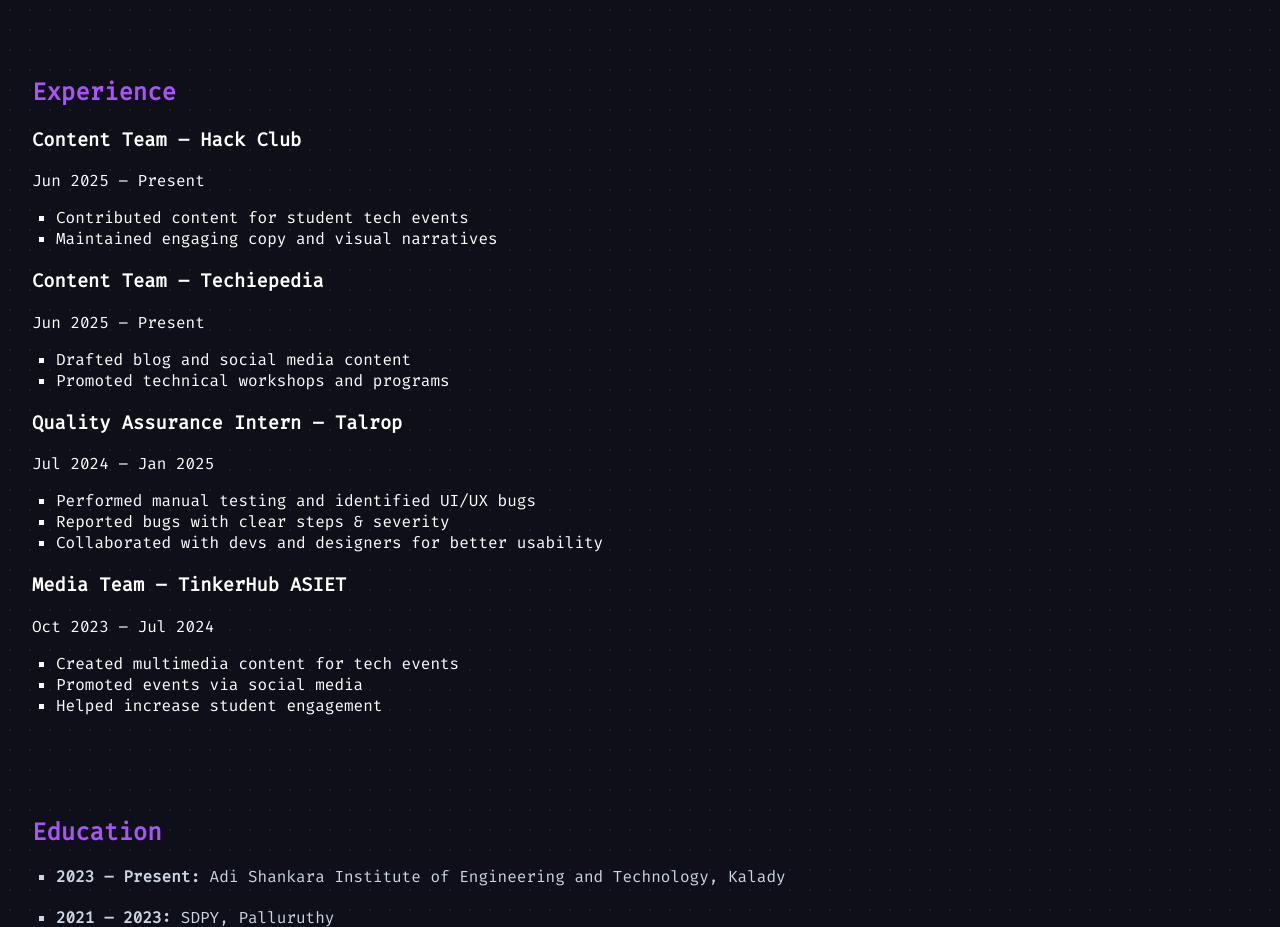
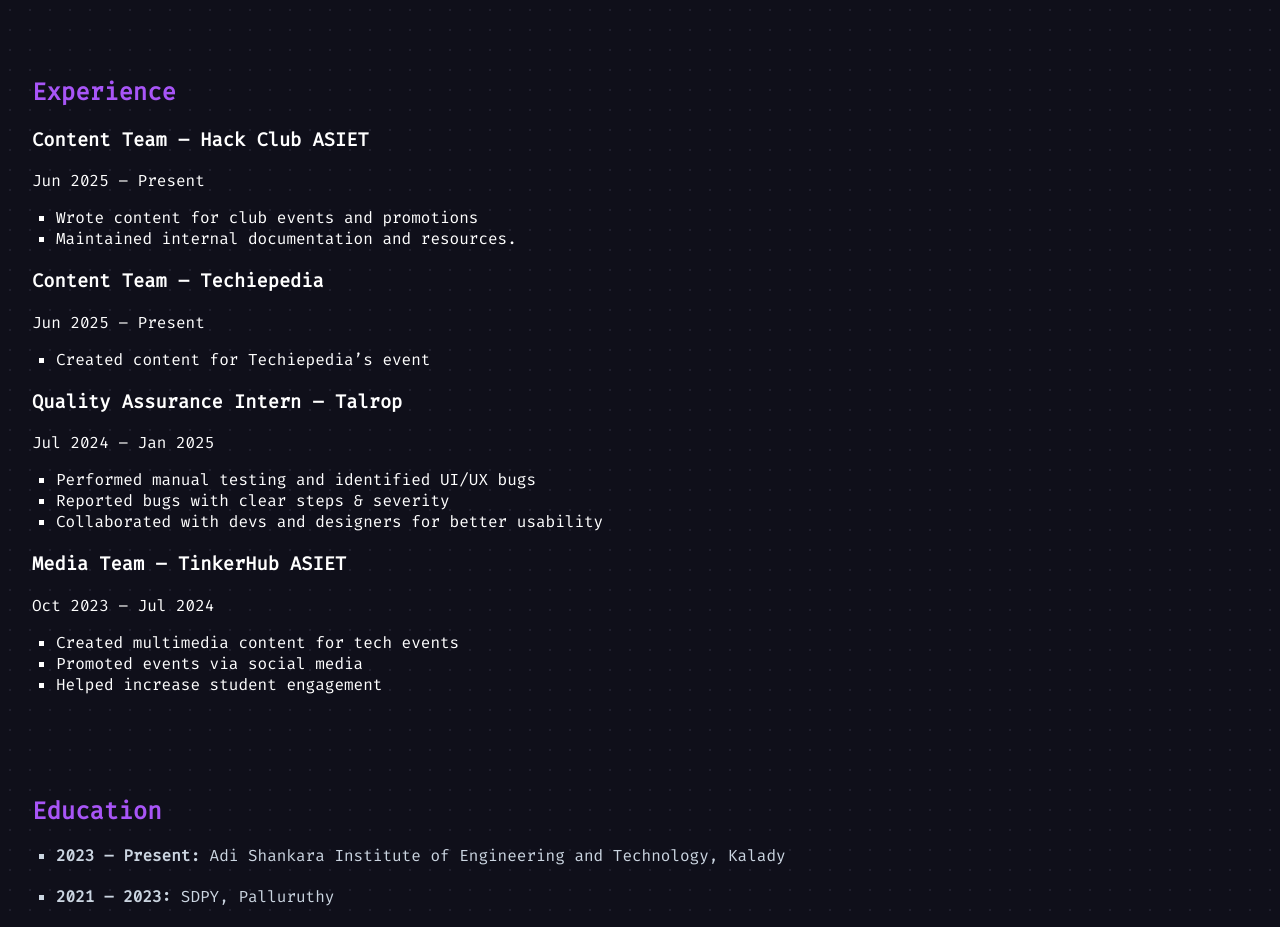
Before and after one commit to AnkitaSyam/portfolio, a plain HTML site: page index.html in a window 1280 px wide. Shown: the part 840-1767 px from the top of the page. Drawn offline with nearby package versions, Linux system fonts and the light colour scheme.

Commit message:
Update style.css

```diff
--- a/index.html
+++ b/index.html
@@ -29,19 +29,18 @@
   <section class="experience">
     <h2>Experience</h2>
     <div>
-      <h3>Content Team – Hack Club</h3>
+      <h3>Content Team – Hack Club ASIET</h3>
       <p>Jun 2025 – Present</p>
       <ul>
-        <li>Contributed content for student tech events</li>
-        <li>Maintained engaging copy and visual narratives</li>
+        <li>Wrote content for club events and promotions</li>
+        <li>Maintained internal documentation and resources.</li>
       </ul>
     </div>
     <div>
       <h3>Content Team – Techiepedia</h3>
       <p>Jun 2025 – Present</p>
       <ul>
-        <li>Drafted blog and social media content</li>
-        <li>Promoted technical workshops and programs</li>
+        <li>Created content for Techiepedia’s event</li>
       </ul>
     </div>
     <div>
```
